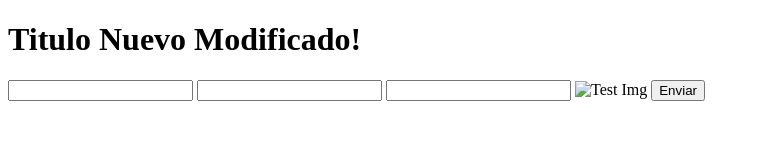
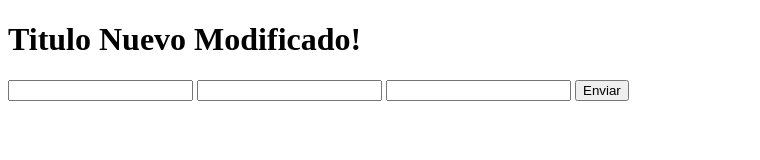
Before and after one commit to Nuria-atmira/hello-world-git, a plain HTML site: page index.html in a window 1280 px wide. Shown: the whole page, without its empty margins (0-760 px from the left). Drawn offline with Linux system fonts and the light colour scheme.

Commit message:
Revert "Se implemento birthdate"
This reverts commit d05c9502181d72e19c1e515610e79522c83d6a85.

```diff
--- a/index.html
+++ b/index.html
@@ -13,7 +13,6 @@
         <input type="number" name="firstName" id="firstName">
         <input type="text" name="lastName" id="lastName">
         <input type="number" name="age" id="age">
-        <img src="#" alt="Test Img">
         <input type="button" value="Enviar">
     </form>
 </body>
```
